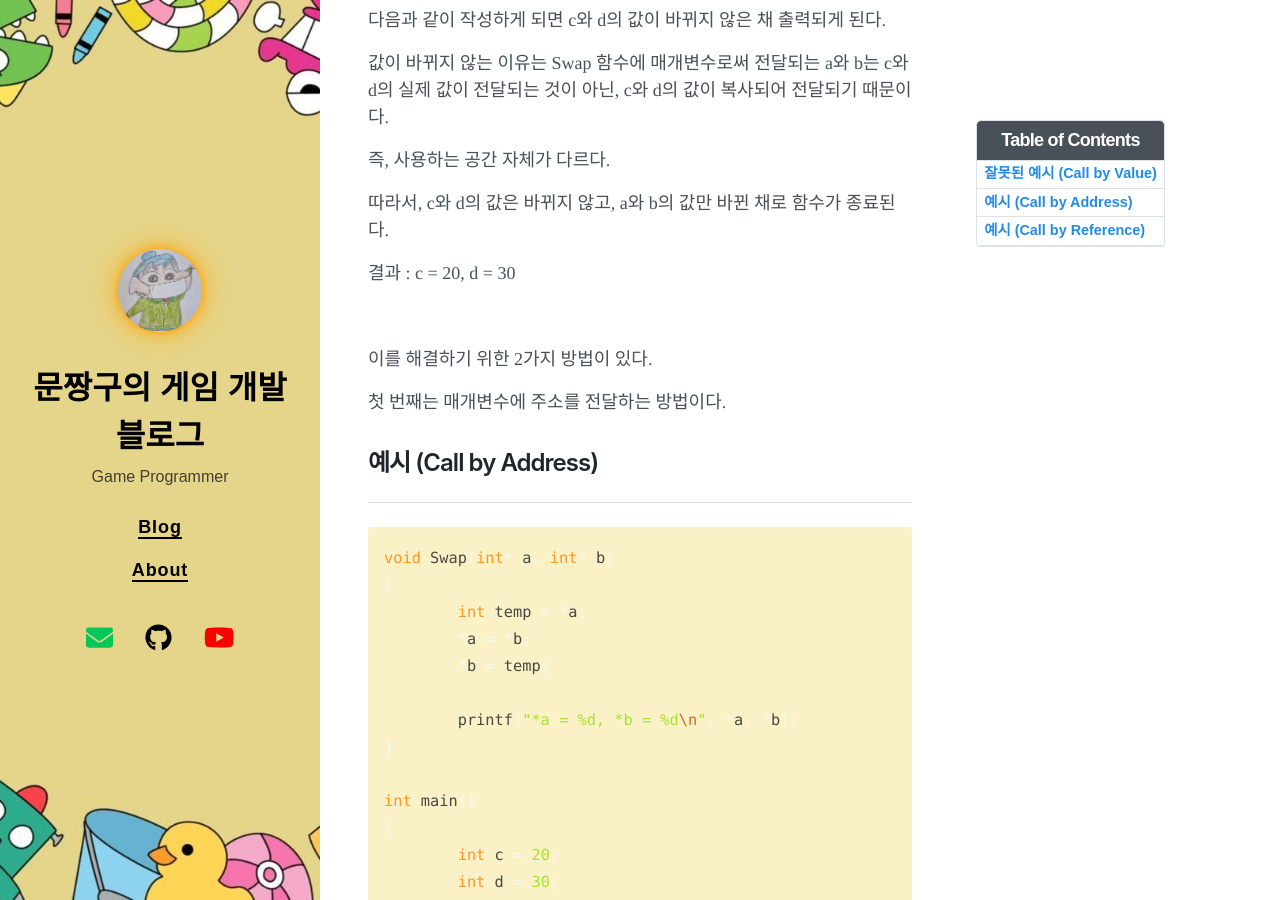
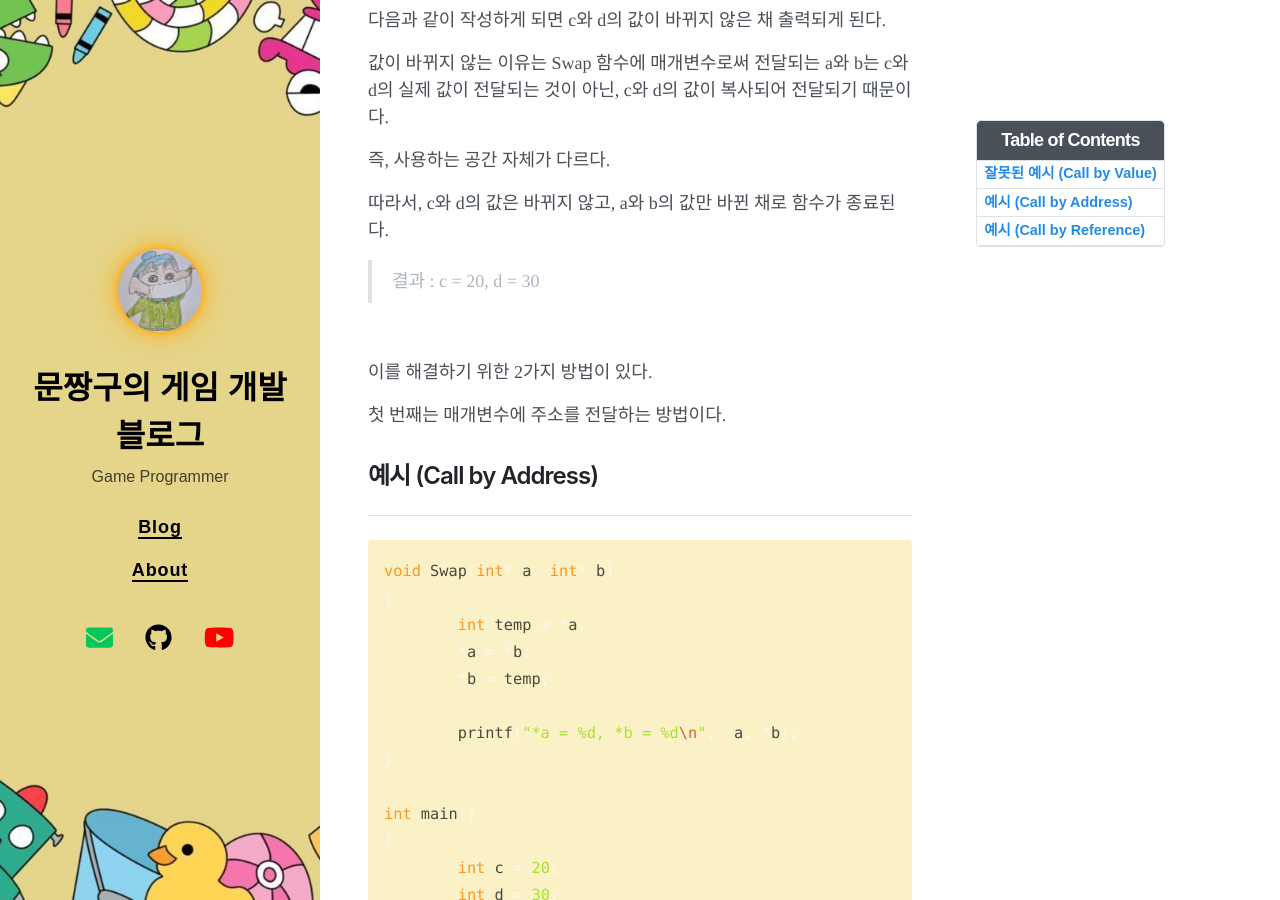
Before and after one commit to munjjang9/munjjang9.github.io, a Jekyll site: the page built from _posts/2024-11-28-Swap.md, in a window 1280 px wide and 900 px high, scrolled down 1027 px. Built offline with Jekyll 4.4.1, drawn with Linux system fonts in a browser that asks for light colours; nearby versions of some CDN libraries; comment, search, counter and statistics services are not loaded.

```diff
--- a/_posts/2024-11-28-Swap.md
+++ b/_posts/2024-11-28-Swap.md
@@ -48,7 +48,7 @@ int main()
 
 따라서, c와 d의 값은 바뀌지 않고, a와 b의 값만 바뀐 채로 함수가 종료된다.
 
-결과 : c = 20, d = 30
+> 결과 : c = 20, d = 30
 
 <br>
 
@@ -85,7 +85,7 @@ int main()
 
 다음과 같이 주소를 전달하게 되면 a와 b는 포인터 변수로써 c와 d의 주소로 접근하고 실제 값에 직접 접근하고 바꾸게 된다.
 
-결과 : c = 30, d = 20
+> 결과 : c = 30, d = 20
 
 <br>
 
@@ -120,4 +120,4 @@ int main()
 
 이렇게 매개변수를 레퍼런스로 전달하게 되면, c와 d의 값을 복사해오는 것이 아니라 c와 d의 주소에 a와 b라는 이름이 각각 붙게 되어 c와 d의 실제 값이 서로 바뀌게 된다.
 
-결과 : c = 30, d = 20
+> 결과 : c = 30, d = 20
```
